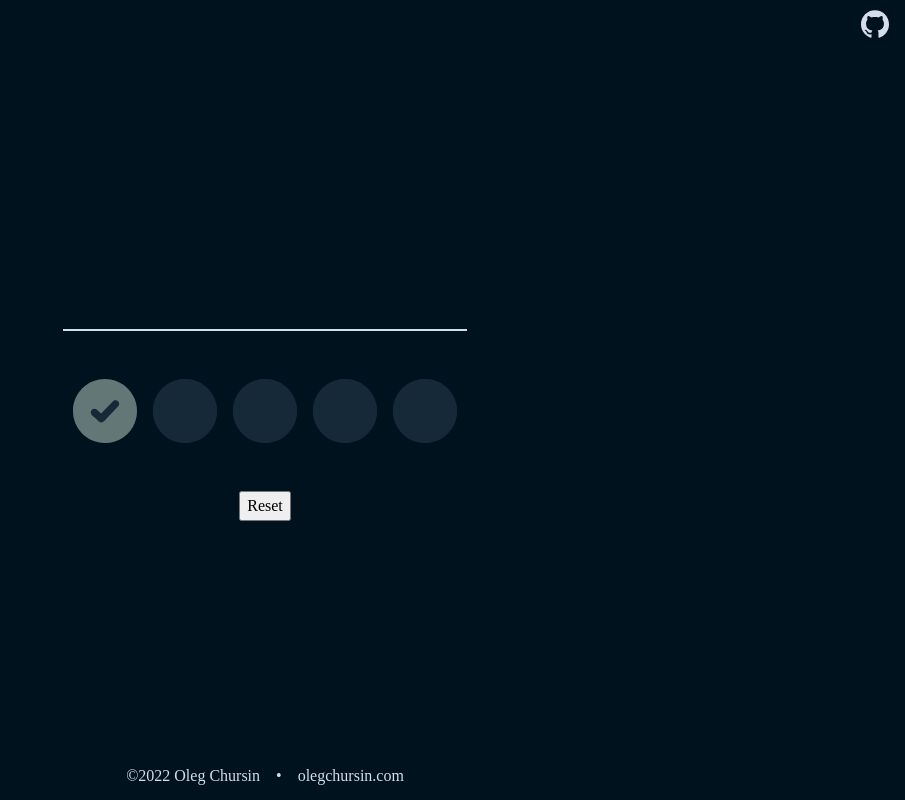
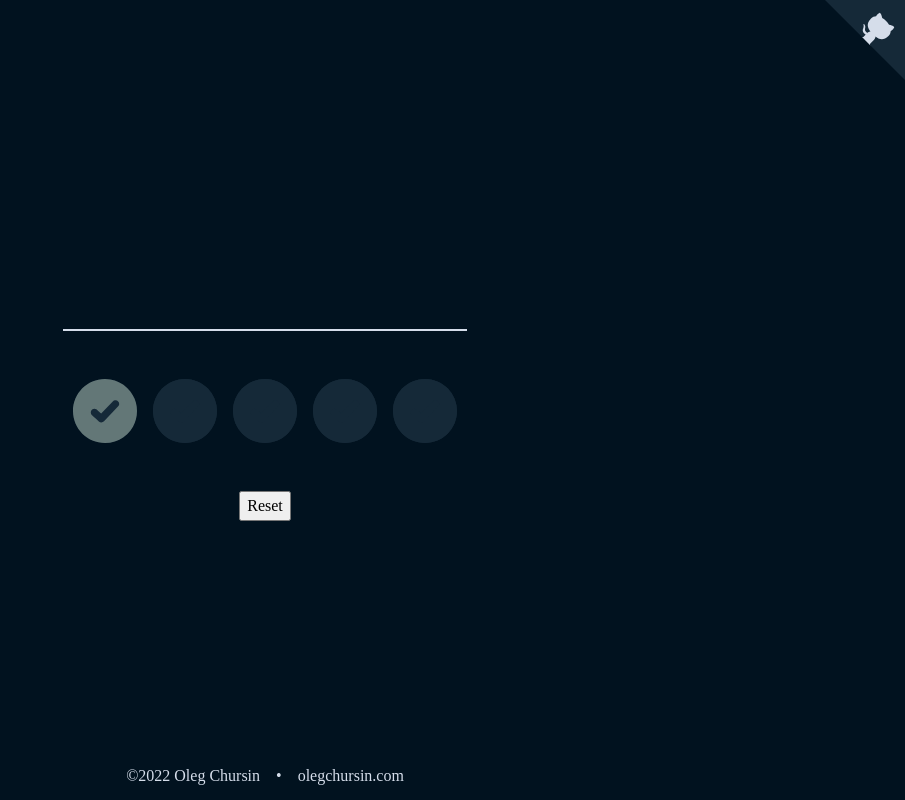
Before and after one commit to olegchursin/done-in-five, a React (Vite) app: page / in a window 1280 px wide. Shown: the whole page, without its empty margins (375-1280 px from the left). Built offline with nearby package versions, Linux system fonts and the light colour scheme.

Commit message:
feat(style): add GitHubCorner

```diff
--- /dev/null
+++ b/src/components/GitHubCorner.tsx
@@ -0,0 +1,53 @@
+import React from 'react';
+
+interface IGitHubCorner {
+  readonly url?: string;
+  readonly backgroundColor?: string;
+  readonly octocatColor?: string;
+}
+
+const GitHubCorner: React.FunctionComponent<IGitHubCorner> = ({
+  url = '/',
+  backgroundColor = '#2e2e2e',
+  octocatColor = '#fff'
+}) => {
+  return (
+    <a
+      href={url}
+      target="_blank"
+      rel="noopener noreferrer"
+      className="github-corner"
+      aria-label="View source on GitHub"
+    >
+      <svg
+        width="80"
+        height="80"
+        viewBox="0 0 250 250"
+        style={{
+          fill: `${backgroundColor}`,
+          color: `${octocatColor}`,
+          position: 'absolute',
+          top: 0,
+          border: 0,
+          right: 0
+        }}
+        aria-hidden="true"
+      >
+        <path d="M0,0 L115,115 L130,115 L142,142 L250,250 L250,0 Z"></path>
+        <path
+          d="M128.3,109.0 C113.8,99.7 119.0,89.6 119.0,89.6 C122.0,82.7 120.5,78.6 120.5,78.6 C119.2,72.0 123.4,76.3 123.4,76.3 C127.3,80.9 125.5,87.3 125.5,87.3 C122.9,97.6 130.6,101.9 134.4,103.2"
+          fill="currentColor"
+          style={{ transformOrigin: '130px 106px' }}
+          className="octo-arm"
+        ></path>
+        <path
+          d="M115.0,115.0 C114.9,115.1 118.7,116.5 119.8,115.4 L133.7,101.6 C136.9,99.2 139.9,98.4 142.2,98.6 C133.8,88.0 127.5,74.4 143.8,58.0 C148.5,53.4 154.0,51.2 159.7,51.0 C160.3,49.4 163.2,43.6 171.4,40.1 C171.4,40.1 176.1,42.5 178.8,56.2 C183.1,58.6 187.2,61.8 190.9,65.4 C194.5,69.0 197.7,73.2 200.1,77.6 C213.8,80.2 216.3,84.9 216.3,84.9 C212.7,93.1 206.9,96.0 205.4,96.6 C205.1,102.4 203.0,107.8 198.3,112.5 C181.9,128.9 168.3,122.5 157.7,114.1 C157.9,116.9 156.7,120.9 152.7,124.9 L141.0,136.5 C139.8,137.7 141.6,141.9 141.8,141.8 Z"
+          fill="currentColor"
+          className="octo-body"
+        ></path>
+      </svg>
+    </a>
+  );
+};
+
+export default GitHubCorner;
--- a/src/components/Header.tsx
+++ b/src/components/Header.tsx
@@ -1,32 +1,21 @@
 import React from 'react';
 
+import GitHubCorner from './GitHubCorner';
+
+const octoCat = {
+  color: 'var(--theme-color)',
+  background: 'var(--theme-dark)',
+  url: 'https://github.com/olegchursin/done-in-five'
+};
+
 const Header: React.FunctionComponent = () => {
-  const fill = 'var(--theme-color)';
-
   return (
     <header>
-      <a
-        href="https://github.com/olegchursin/done-in-five"
-        target="_blank"
-        rel="noopener noreferrer"
-      >
-        <svg
-          xmlns="http://www.w3.org/2000/svg"
-          width="28"
-          height="28"
-          shapeRendering="geometricPrecision"
-          textRendering="geometricPrecision"
-          imageRendering="optimizeQuality"
-          viewBox="0 0 640 640"
-        >
-          <path
-            fillRule="evenodd"
-            clipRule="evenodd"
-            fill={fill}
-            d="M319.988 7.973C143.293 7.973 0 151.242 0 327.96c0 141.392 91.678 261.298 218.826 303.63 16.004 2.964 21.886-6.957 21.886-15.414 0-7.63-.319-32.835-.449-59.552-89.032 19.359-107.8-37.772-107.8-37.772-14.552-36.993-35.529-46.831-35.529-46.831-29.032-19.879 2.209-19.442 2.209-19.442 32.126 2.245 49.04 32.954 49.04 32.954 28.56 48.922 74.883 34.76 93.131 26.598 2.882-20.681 11.15-34.807 20.315-42.803-71.08-8.067-145.797-35.516-145.797-158.14 0-34.926 12.52-63.485 32.965-85.88-3.33-8.078-14.291-40.606 3.083-84.674 0 0 26.87-8.61 88.029 32.8 25.512-7.075 52.878-10.642 80.056-10.76 27.2.118 54.614 3.673 80.162 10.76 61.076-41.386 87.922-32.8 87.922-32.8 17.398 44.08 6.485 76.631 3.154 84.675 20.516 22.394 32.93 50.953 32.93 85.879 0 122.907-74.883 149.93-146.117 157.856 11.481 9.921 21.733 29.398 21.733 59.233 0 42.792-.366 77.28-.366 87.804 0 8.516 5.764 18.473 21.992 15.354 127.076-42.354 218.637-162.274 218.637-303.582 0-176.695-143.269-319.988-320-319.988l-.023.107z"
-          />
-        </svg>
-      </a>
+      <GitHubCorner
+        url={octoCat.url}
+        octocatColor={octoCat.color}
+        backgroundColor={octoCat.background}
+      />
     </header>
   );
 };
--- a/src/styles.css
+++ b/src/styles.css
@@ -148,3 +148,33 @@
 .goal-icon.disabled {
   pointer-events: none;
 }
+
+/*
+  GitHub Corner
+  Source: https://tholman.com/github-corners/
+*/
+.github-corner:hover .octo-arm {
+  animation: octocat-wave 560ms ease-in-out;
+}
+@keyframes octocat-wave {
+  0%,
+  100% {
+    transform: rotate(0);
+  }
+  20%,
+  60% {
+    transform: rotate(-25deg);
+  }
+  40%,
+  80% {
+    transform: rotate(10deg);
+  }
+}
+@media (max-width: 500px) {
+  .github-corner:hover .octo-arm {
+    animation: none;
+  }
+  .github-corner .octo-arm {
+    animation: octocat-wave 560ms ease-in-out;
+  }
+}
```
